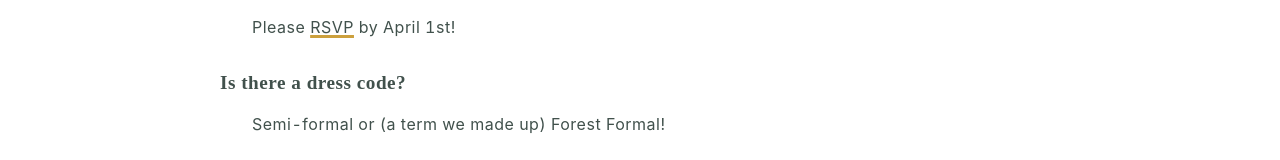
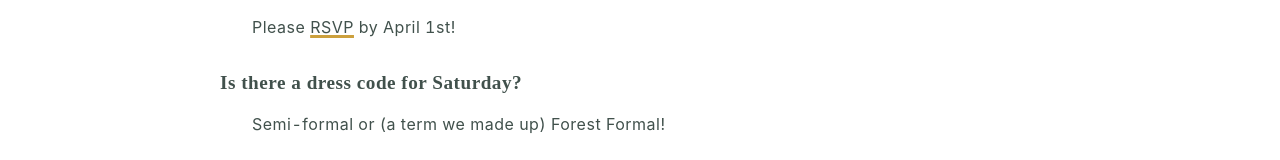
Before and after one commit to mmcghee18/wedding, a SvelteKit app: page /faq in a window 1280 px wide. Shown: the part 347-507 px from the top of the page. Built offline with nearby package versions, Linux system fonts and the light colour scheme; a web font is replaced by a local one.

Commit message:
fix path

```diff
--- a/src/routes/faq/+page.svelte
+++ b/src/routes/faq/+page.svelte
@@ -9,7 +9,7 @@
 			answer: `Please <a href='https://www.zola.com/wedding/michelleandmegan2024/rsvp' target='_blank'>RSVP</a> by April 1st!`
 		},
 		{
-			question: "Is there a dress code?",
+			question: "Is there a dress code for Saturday?",
 			answer:
 				"Semi-formal or (a term we made up) Forest Formal!\n\nBy which we mean, something special and fancy, but also reasonable to wear in the woods (maybe not your highest heel)."
 		},
@@ -32,10 +32,10 @@
 		{
 			question:
 				"I'm not staying onsite on Saturday. What's the deal with parking?",
-			answer:
-				"See the <a href='/travel'>travel page</a> ('Important note about driving to Waterfall Lodge') for details."
+			answer: `See the <a href='${base}/travel'>travel page</a> ('Important note about driving to Waterfall Lodge') for details.`
 		}
 	];
+	``;
 </script>
 
 <div class="faq-title">
```
